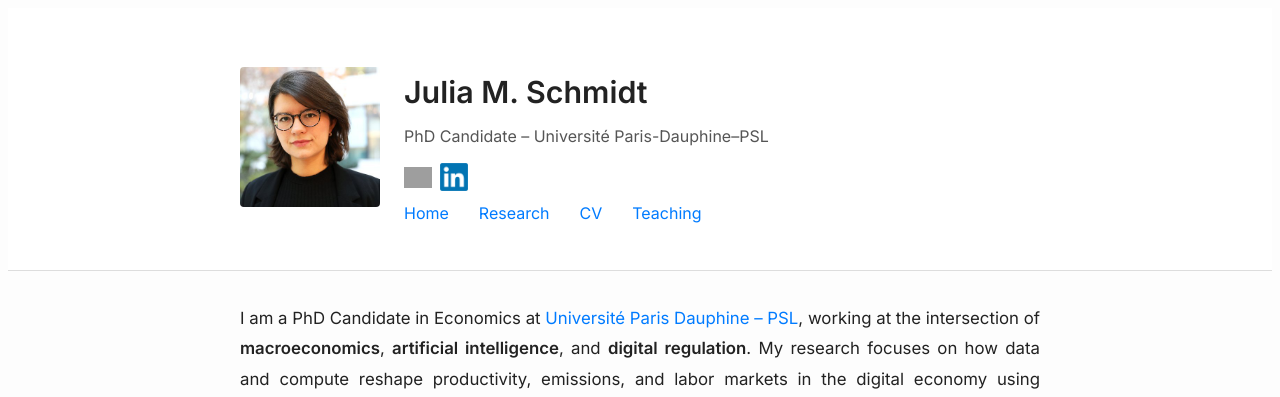
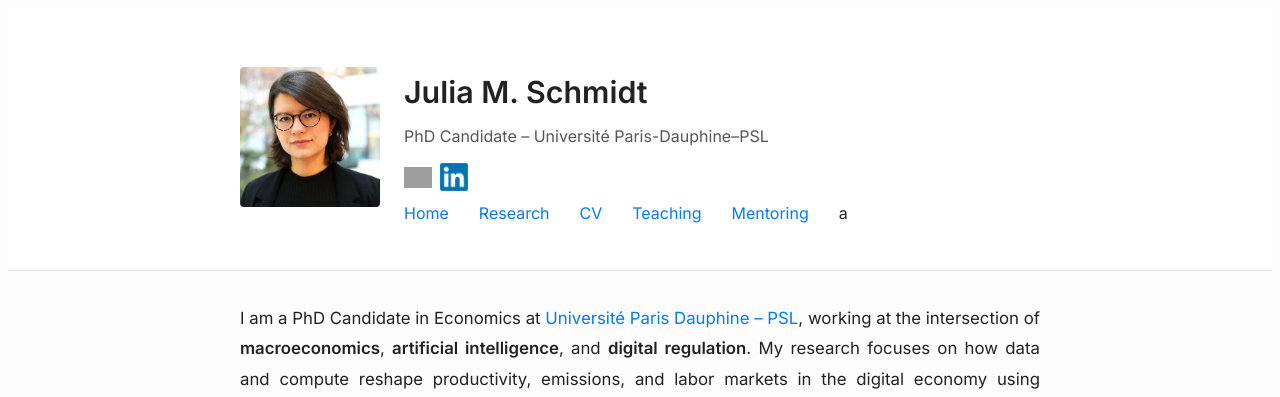
Before and after one commit to julia-m-schmidt/julia-m-schmidt.github.io, a Jekyll site: the page built from home.md, in a window 1280 px wide. Shown: the part 210-607 px from the top of the page. Built offline with Jekyll 4.4.1, drawn with Linux system fonts in a browser that asks for light colours; grey boxes are pictures that could not be loaded.

Commit message:
Update default.html

```diff
--- a/_layouts/default.html
+++ b/_layouts/default.html
@@ -62,6 +62,7 @@
             <a href="/research/">Research</a>
             <a href="/assets/docs/CV_SCHMIDT_J.pdf" target="_blank">CV</a>
             <a href="/teaching/">Teaching</a>
+            <a href="/mentoring/">Mentoring</a>a
           </nav>
         </div>
       </div>
```
